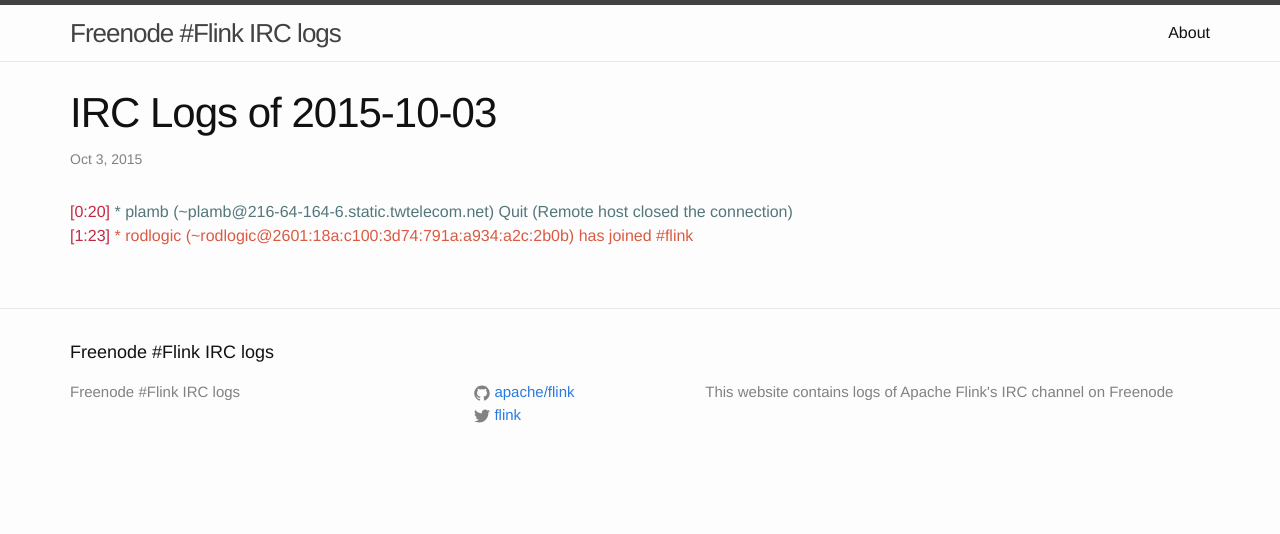
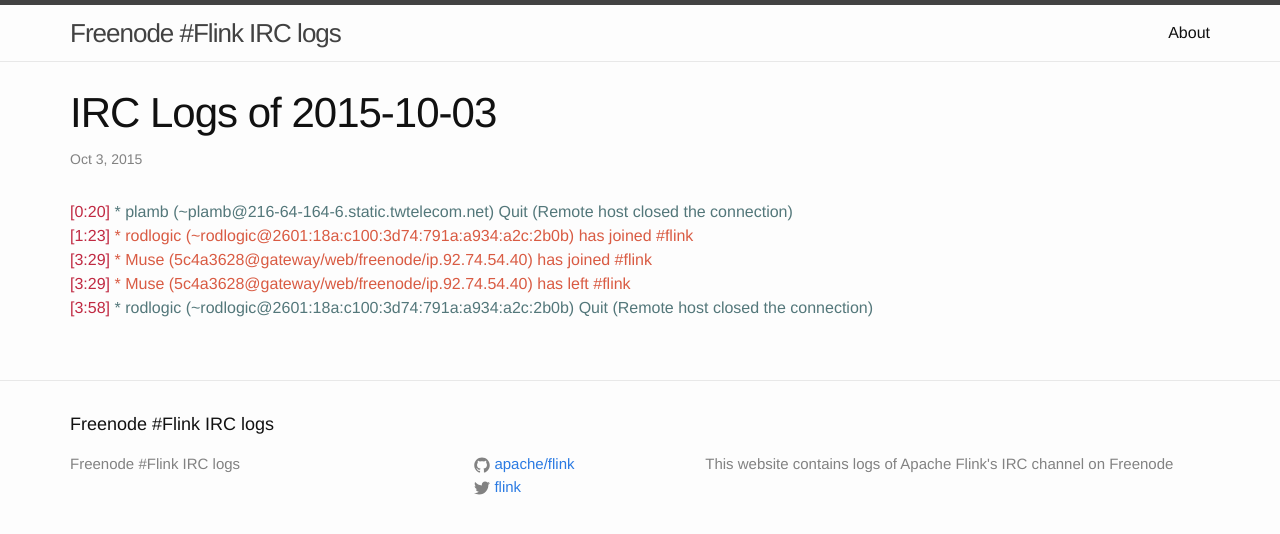
Before and after one commit to flink-irc-logs/flink-irc-logs.github.io, a Jekyll site: the page built from _posts/2015-10-03-logs.markdown, in a window 1280 px wide. Shown: the top 534 px of the page. Built offline with Jekyll 4.4.1, drawn with Linux system fonts in a browser that asks for light colours.

Commit message:
Update of the logs on Sat Oct  3 05:21:43 CEST 2015

```diff
--- a/_posts/2015-10-03-logs.markdown
+++ b/_posts/2015-10-03-logs.markdown
@@ -6,3 +6,6 @@
 ---
 <span class="irc-date">[0:20]</span> <span class="irc-navy">* plamb (~plamb@216-64-164-6.static.twtelecom.net) Quit (Remote host closed the connection)</span><br />
 <span class="irc-date">[1:23]</span> <span class="irc-green">* rodlogic (~rodlogic@2601:18a:c100:3d74:791a:a934:a2c:2b0b) has joined #flink</span><br />
+<span class="irc-date">[3:29]</span> <span class="irc-green">* Muse (5c4a3628@gateway/web/freenode/ip.92.74.54.40) has joined #flink</span><br />
+<span class="irc-date">[3:29]</span> <span class="irc-green">* Muse (5c4a3628@gateway/web/freenode/ip.92.74.54.40) has left #flink</span><br />
+<span class="irc-date">[3:58]</span> <span class="irc-navy">* rodlogic (~rodlogic@2601:18a:c100:3d74:791a:a934:a2c:2b0b) Quit (Remote host closed the connection)</span><br />
```
